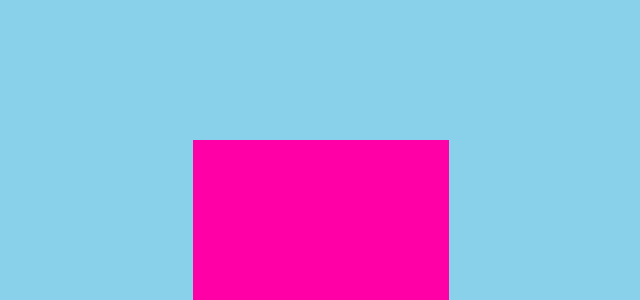
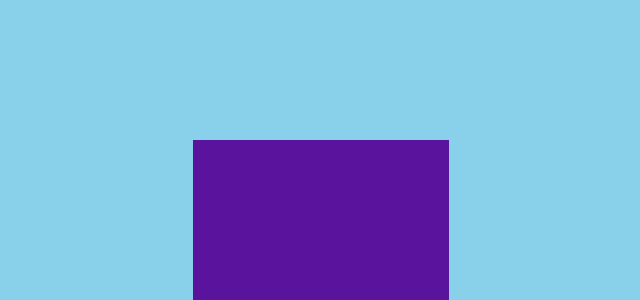
Before and after one commit to ironhack-jan2024-AngryCats/oop-game, a plain HTML site: page index.html in a window 1280 px wide. Shown: the part 500-800 px from the top of the page, without its empty margins (447-1087 px from the left). Drawn offline with Linux system fonts and the light colour scheme.

Commit message:
implement functionality to display and move one obstacle

```diff
--- a/css/main.css
+++ b/css/main.css
@@ -14,3 +14,8 @@ body {
     background-color: rgb(255, 0, 166);
     position: absolute;
 }
+
+.obstacle {
+    background-color: rgb(90, 19, 156);
+    position: absolute;
+}
--- a/js/main.js
+++ b/js/main.js
@@ -34,9 +34,52 @@ class Player {
 }
 
 
+
+class Obstacle {
+    constructor(){
+        this.positionX = 50;
+        this.positionY = 100;
+        this.width = 20;
+        this.height = 20;
+        this.domElm = null;
+
+        this.createDomElement();
+    }
+    createDomElement() {
+        // step1: create the element
+        this.domElm = document.createElement("div");
+
+        // step2: add content or modify
+        this.domElm.setAttribute("class", "obstacle");
+        this.domElm.style.width = this.width + "vw"
+        this.domElm.style.height = this.height + "vh"
+        this.domElm.style.left = this.positionX + "vw";
+        this.domElm.style.bottom = this.positionY + "vh";
+
+        //step3: append to the dom: `parentElm.appendChild()`
+        const boardElm = document.getElementById("board");
+        boardElm.appendChild(this.domElm);
+    }
+    moveDown(){
+        this.positionY = this.positionY - 10;
+        this.domElm.style.bottom = this.positionY + "vh";
+    }
+}
+
+
+
+
 const player = new Player();
 
+const newObstacle = new Obstacle();
 
+setInterval(() => {
+    newObstacle.moveDown();
+}, 500);
+
+
+
+// add event listeners
 document.addEventListener("keydown", (e) => {
     if (e.code === 'ArrowLeft') {
         player.moveLeft();
```
